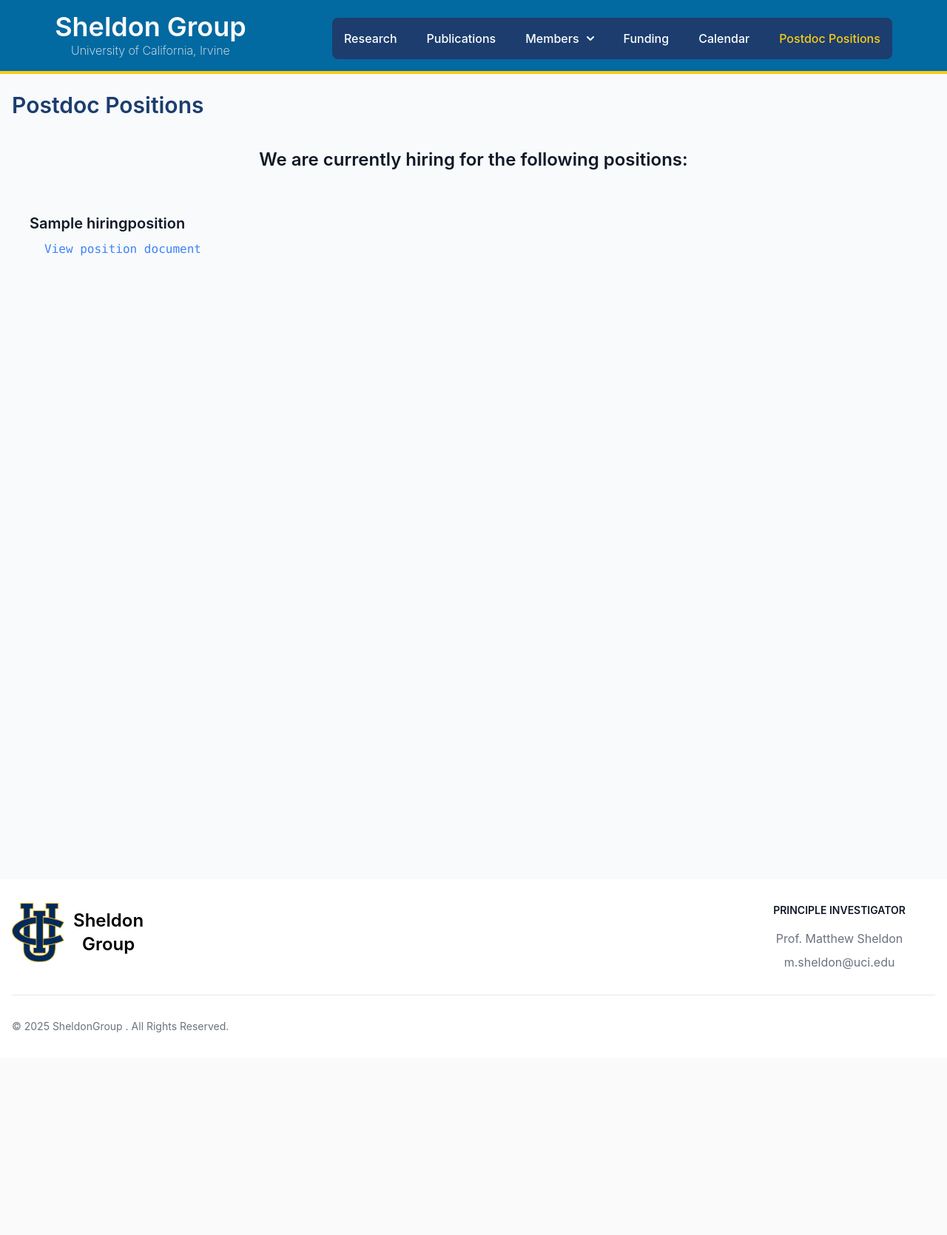
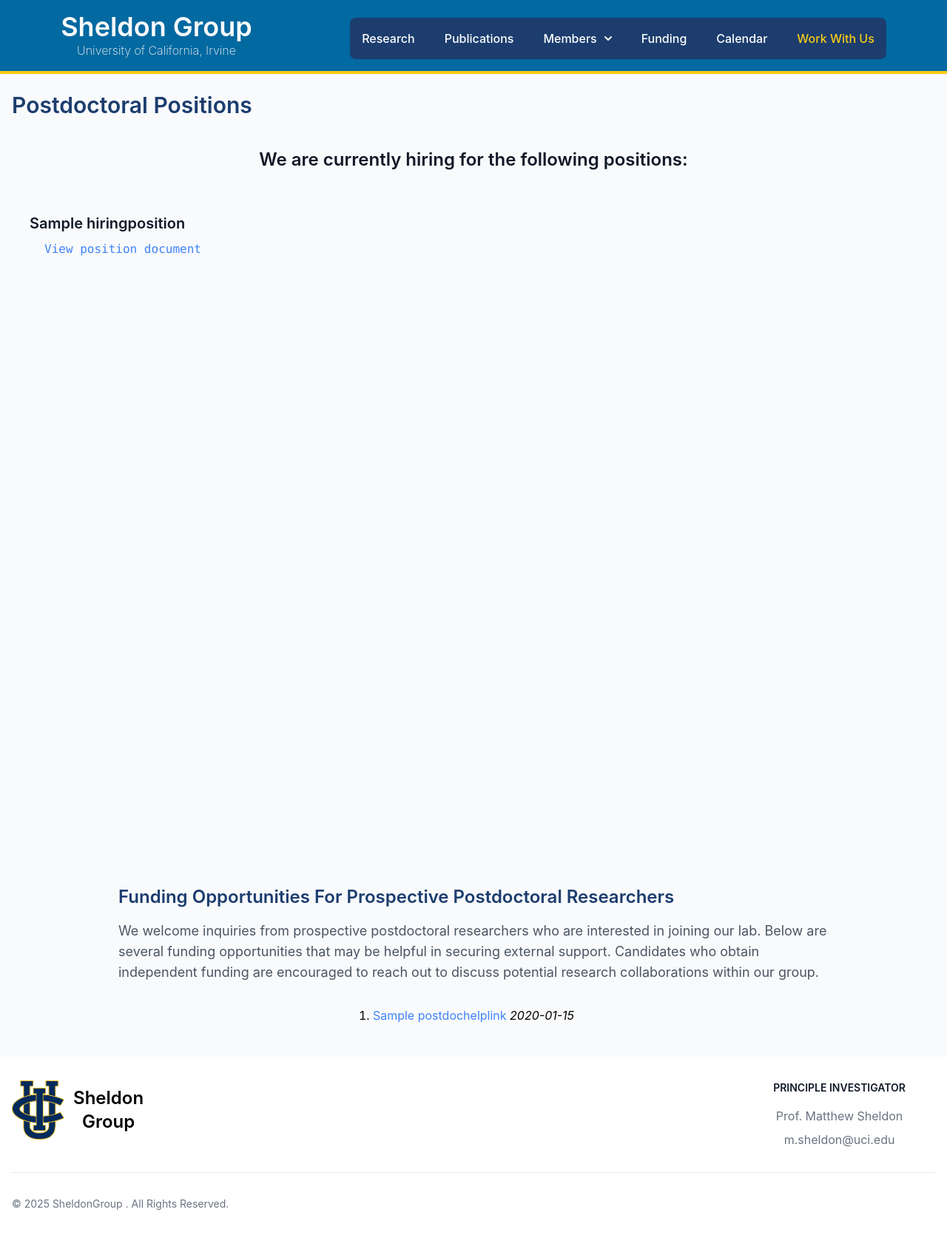
Before and after one commit to josuehernandezz/sheldon_site, a Django app: page /positions in a window 1280 px wide. Shown: the whole page at 74% size. Before the commit the page ends 1396 px from the top, so only its background shows below. Run offline with Django 4.2, Linux system fonts and the light colour scheme; tables that the repository leaves empty hold one stand-in row (values such as "Sample post"); some libraries are stand-ins or nearby versions.

Commit message:
updated post doc view

```diff
--- a/project_container/main/context_processors.py
+++ b/project_container/main/context_processors.py
@@ -1,28 +1,14 @@
 # app/context_processors.py
 
-from .models import HiringPosition
+from .models import HiringPosition, PostDocHelpLink
 from datetime import datetime
-from django.conf import settings
 
 def navbar_context(request):
-    # Removed Outreach
-    # nav_btn_name = ["Research", "Publications", "Members", "Outreach", "Funding", "Calendar", "Contact Us"]
-
-    # Removed Contact Us
-    # nav_btn_name = ["Research", "Publications", "Members", "Funding", "Calendar", "Contact Us"]
-
-
-    # Removed Outreach
-    # nav_url = ["research", "publications", "members", "outreach", "funding", "calendar", "contact-us"]
-
-    # Removed Contact Us
-    # nav_url = ["research", "publications", "members", "funding", "calendar", "contact-us"]
-
     nav_item = ["Research", "Publications", "Members", "Funding", "Calendar"]
     nav_url = ["research", "publications", "members", "funding", "calendar"]
 
-    if HiringPosition.objects.exists():
-        nav_item.append("Postdoc Positions")
+    if HiringPosition.objects.exists() or PostDocHelpLink.objects.exists():
+        nav_item.append("Work With Us")
         nav_url.append("positions")
 
     nav_info = zip(nav_item, nav_url)
--- a/project_container/main/models.py
+++ b/project_container/main/models.py
@@ -152,6 +152,14 @@
     def __str__(self):
         return self.name
 
+class PostDocHelpLink(models.Model):
+    name = models.CharField(max_length=500, blank=False, null=False)
+    link = models.CharField(max_length=2000, blank=False, null=False)
+    due_date = models.CharField(max_length=200, blank=True, null=True)
+
+    def __str__(self):
+        return self.name
+
 @receiver(pre_save)
 def delete_old_image(sender, instance, **kwargs):
     # Check if the model has an 'image' field
--- a/project_container/main/views.py
+++ b/project_container/main/views.py
@@ -9,7 +9,9 @@
     Funding,
     FundingImg,
     ResearchSection,
-    HiringPosition)
+    HiringPosition,
+    PostDocHelpLink
+    )
 
 # Create your views here.
 
@@ -121,12 +123,16 @@
     return render(request, 'pages/contact_us.html', context)
 
 def positions(request):
-    title = 'Postdoc Positions'
+    title = 'Postdoctoral Positions'
+    sub_title = 'Funding Opportunities for Prospective Postdoctoral Researchers'
 
     positions = HiringPosition.objects.all()
+    post_doc_help_links = PostDocHelpLink.objects.all()
 
     context = {
         "title": title,
         "positions": positions,
+        "post_doc_help_links": post_doc_help_links,
+        "sub_title": sub_title
     }
     return render(request, 'pages/hiring.html', context)
--- a/project_container/static/output.css
+++ b/project_container/static/output.css
@@ -1743,6 +1743,10 @@
   list-style-position: inside;
 }
 
+.list-decimal {
+  list-style-type: decimal;
+}
+
 .list-disc {
   list-style-type: disc;
 }
@@ -2185,15 +2189,19 @@
   padding-bottom: 2rem;
 }
 
-.py-7 {
-  padding-top: 1.75rem;
-  padding-bottom: 1.75rem;
+.px-8 {
+  padding-left: 2rem;
+  padding-right: 2rem;
 }
 
 .pb-1 {
   padding-bottom: 0.25rem;
 }
 
+.pb-10 {
+  padding-bottom: 2.5rem;
+}
+
 .pb-2 {
   padding-bottom: 0.5rem;
 }
@@ -2222,14 +2230,6 @@
   padding-top: 2rem;
 }
 
-.pb-8 {
-  padding-bottom: 2rem;
-}
-
-.pb-10 {
-  padding-bottom: 2.5rem;
-}
-
 .text-left {
   text-align: left;
 }
@@ -2240,10 +2240,6 @@
 
 .font-mono {
   font-family: ui-monospace, SFMono-Regular, Menlo, Monaco, Consolas, "Liberation Mono", "Courier New", monospace;
-}
-
-.font-body {
-  font-family: Inter, ui-sans-serif, system-ui, -apple-system, system-ui, Segoe UI, Roboto, Helvetica Neue, Arial, Noto Sans, sans-serif, Apple Color Emoji, Segoe UI Emoji, Segoe UI Symbol, Noto Color Emoji;
 }
 
 .text-2xl {
@@ -2940,8 +2936,8 @@
     height: 30rem;
   }
 
-  .sm\:w-1\/2 {
-    width: 50%;
+  .sm\:w-3\/4 {
+    width: 75%;
   }
 
   .sm\:w-fit {
@@ -2949,10 +2945,6 @@
     width: fit-content;
   }
 
-  .sm\:w-3\/4 {
-    width: 75%;
-  }
-
   .sm\:items-center {
     align-items: center;
   }
@@ -2963,6 +2955,16 @@
 
   .sm\:justify-between {
     justify-content: space-between;
+  }
+
+  .sm\:px-16 {
+    padding-left: 4rem;
+    padding-right: 4rem;
+  }
+
+  .sm\:px-20 {
+    padding-left: 5rem;
+    padding-right: 5rem;
   }
 
   .sm\:py-16 {
@@ -2970,6 +2972,11 @@
     padding-bottom: 4rem;
   }
 
+  .sm\:px-14 {
+    padding-left: 3.5rem;
+    padding-right: 3.5rem;
+  }
+
   .sm\:text-center {
     text-align: center;
   }
@@ -3044,24 +3051,16 @@
     width: 40%;
   }
 
+  .md\:w-3\/4 {
+    width: 75%;
+  }
+
   .md\:w-4\/5 {
     width: 80%;
   }
 
   .md\:w-auto {
     width: auto;
-  }
-
-  .md\:w-1\/2 {
-    width: 50%;
-  }
-
-  .md\:w-2\/3 {
-    width: 66.666667%;
-  }
-
-  .md\:w-3\/4 {
-    width: 75%;
   }
 
   @media (min-width: 768px) {
@@ -3136,14 +3135,24 @@
     padding: 1.5rem;
   }
 
+  .md\:px-20 {
+    padding-left: 5rem;
+    padding-right: 5rem;
+  }
+
+  .md\:px-16 {
+    padding-left: 4rem;
+    padding-right: 4rem;
+  }
+
+  .md\:text-2xl {
+    font-size: 1.5rem;
+    line-height: 2rem;
+  }
+
   .md\:text-lg {
     font-size: 1.125rem;
     line-height: 1.75rem;
-  }
-
-  .md\:text-2xl {
-    font-size: 1.5rem;
-    line-height: 2rem;
   }
 
   .md\:text-blue-700 {
@@ -3202,16 +3211,22 @@
     display: grid;
   }
 
-  .lg\:w-3\/4 {
-    width: 75%;
-  }
-
   .lg\:w-2\/4 {
     width: 50%;
   }
 
   .lg\:grid-cols-2 {
     grid-template-columns: repeat(2, minmax(0, 1fr));
+  }
+
+  .lg\:px-36 {
+    padding-left: 9rem;
+    padding-right: 9rem;
+  }
+
+  .lg\:px-40 {
+    padding-left: 10rem;
+    padding-right: 10rem;
   }
 
   .lg\:px-6 {
@@ -3228,6 +3243,21 @@
     padding-top: 2rem;
     padding-bottom: 2rem;
   }
+
+  .lg\:px-32 {
+    padding-left: 8rem;
+    padding-right: 8rem;
+  }
+
+  .lg\:px-0 {
+    padding-left: 0px;
+    padding-right: 0px;
+  }
+
+  .lg\:px-44 {
+    padding-left: 11rem;
+    padding-right: 11rem;
+  }
 }
 
 @media (min-width: 1050px) {
--- a/project_container/templates/pages/hiring.html
+++ b/project_container/templates/pages/hiring.html
@@ -7,16 +7,19 @@
 {% endblock %}
 
 {% block content %}
+
+
+{% if positions %}
 <h1 class="text-3xl text-uci-blue-dk mx-auto px-4 pt-2 font-semibold">{{ title|title }}</h1>
-
 
 <div class="flex flex-col items-center">
   <div class="pt-10 pb-2 px-10">
     <h2 class="mb-2 text-2xl font-semibold text-gray-900 dark:text-white">
       We are currently hiring for the following positions:
     </h2>
+  </div>
 </div>
-</div>
+{% endif %}
 
 {% for position in positions %}
 <div class="w-auto m-10">
@@ -34,5 +37,39 @@
         {% endif %}
     </div>
 </div>
-    {% endfor %}
+{% endfor %}
+
+{% if post_doc_help_links %}
+<h1 class="text-2xl text-uci-blue-dk mx-auto px-10 sm:px-20 md:px-25 lg:px-40 pt-2 font-semibold">{{ sub_title|title }}</h1>
+
+<div class="mt-4 px-10 sm:px-20 md:px-25 lg:px-40 mx-auto text-gray-600 sm:text-lg">
+  <p>
+    We welcome inquiries from prospective postdoctoral researchers who are interested in joining our lab.
+    Below are several funding opportunities that may be helpful in securing external support. Candidates
+    who obtain independent funding are encouraged to reach out to discuss potential research collaborations
+    within our group.
+  </p>
+</div>
+
+<div class="flex container justify-center mx-auto px-8 sm:px-14 md:px-16 lg:px-44 py-8">
+  <ol class="list-decimal" id="publications-list">
+    {% for post_doc_help_link in post_doc_help_links %}
+      <li class="mb-3">
+
+        <a href="{{ post_doc_help_link.link }}" target="_blank" class="text-blue-500">
+          {{ post_doc_help_link.name }}
+        </a>
+
+        {% if post_doc_help_link.due_date %}
+          <em>
+            {{ post_doc_help_link.due_date }}
+          </em>
+        {% endif %}
+
+      </li>
+      {% endfor %}
+    </ol>
+</div>
+{% endif %}
+
 {% endblock %}
```
Also changed, not shown: project_container/main/admin.py (+8 -1 lines), project_container/main/migrations/0035_postdochelplinks.py (added), project_container/main/migrations/0036_alter_postdochelplinks_link_and_more.py (added), project_container/main/migrations/0037_postdochelplinks_due_date.py (added), project_container/main/migrations/0038_rename_postdochelplinks_postdochelplink.py (added).
